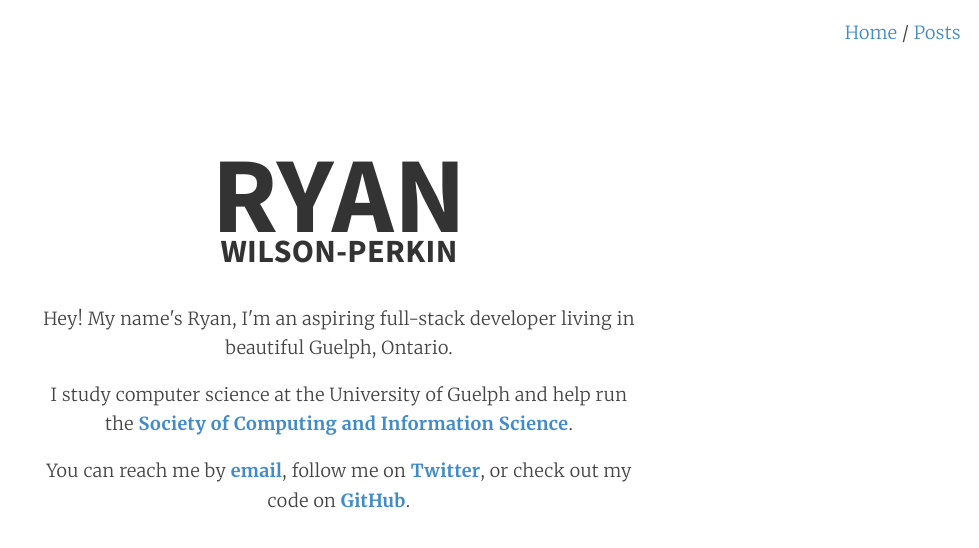
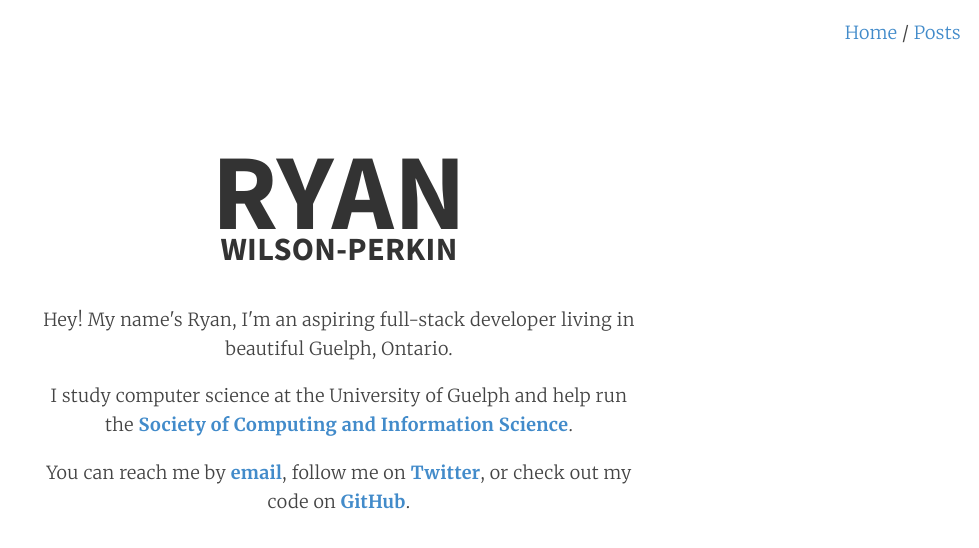
Before and after one commit to ryanwilsonperkin/ryanwilsonperkin.com, a Jekyll site: the page built from index.html, in a window 1280 px wide. Shown: the top 548 px of the page, without its empty margins (301-1280 px from the left). Built offline with Jekyll 4.4.1, drawn with Linux system fonts in a browser that asks for light colours; Markdown is read by kramdown in place of the engine named in the settings.

Commit message:
Remove first/lastname ids.

```diff
--- a/css/main.css
+++ b/css/main.css
@@ -106,14 +106,16 @@
   text-transform: uppercase;
 }
 
-#firstname {
+#title h1 {
   margin-bottom: 0;
   font-size: 6em;
+  line-height: 1em;
 }
 
-#lastname {
+#title h2 {
   margin-top: -0.5em;
   font-size: 1.8em;
+  line-height: 1.25em;
 }
 
 #introduction {
--- a/index.html
+++ b/index.html
@@ -4,8 +4,8 @@
 ---
 {% include navbar.html %}
 <section id="title">
-  <h1 id="firstname">Ryan</h1>
-  <h1 id="lastname">Wilson-Perkin</h1>
+  <h1>Ryan</h1>
+  <h2>Wilson-Perkin</h2>
 </section>
 <section id="introduction">
   <p>Hey! My name's Ryan, I'm an aspiring full-stack developer living in beautiful Guelph, Ontario.</p>
```
